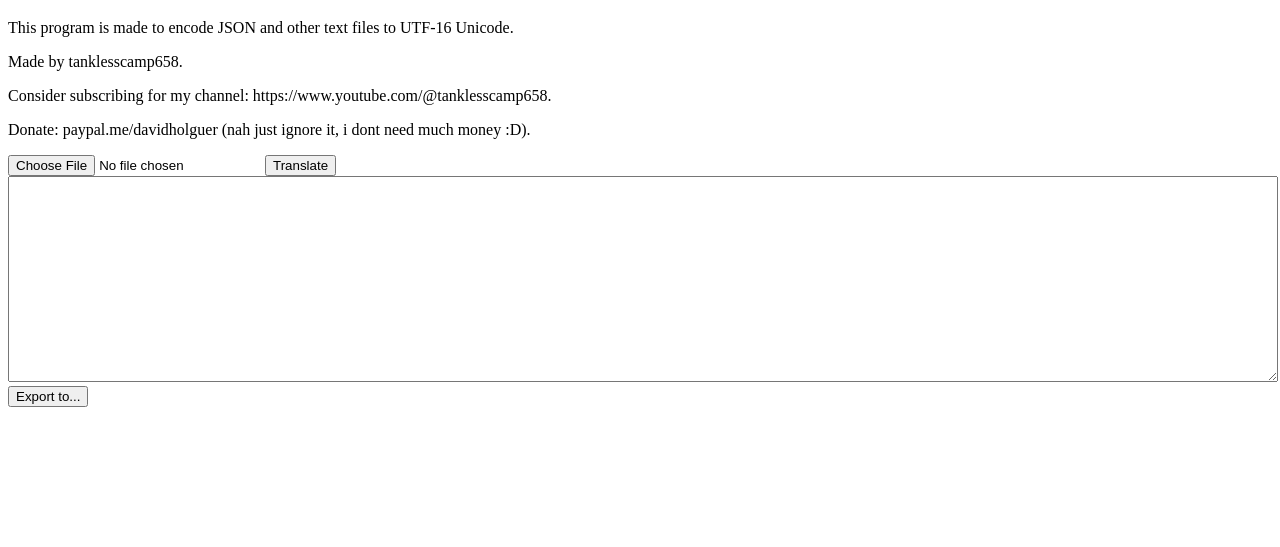
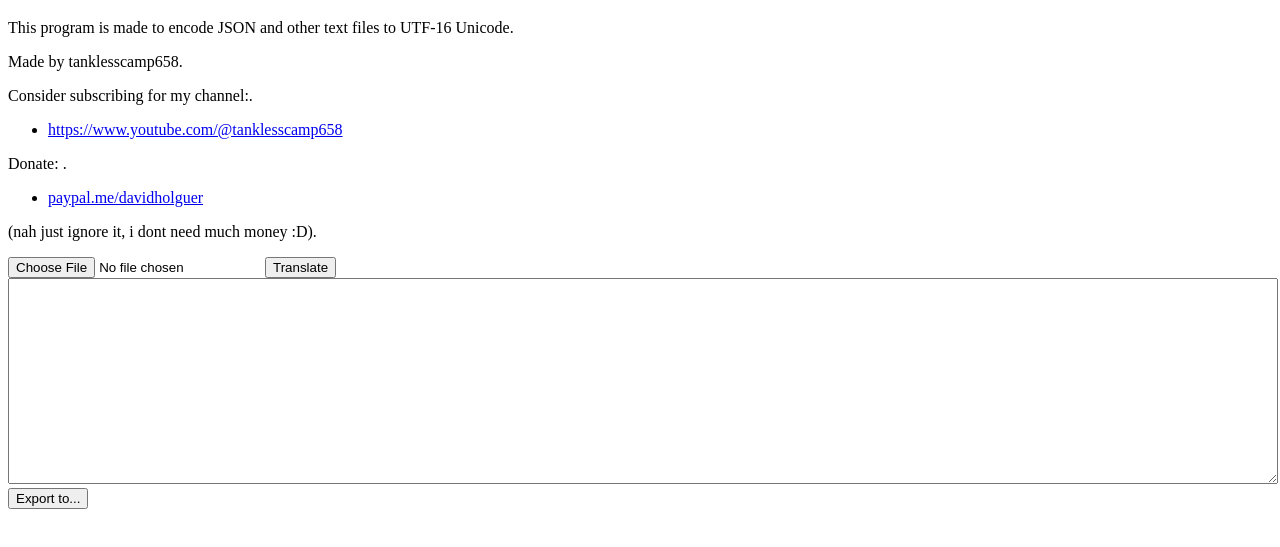
Before and after one commit to TanklessCamp658/Bedrock-Json-encoder, a plain HTML site: page docs/index.html in a window 1280 px wide. Shown: the part 61-608 px from the top of the page. Drawn offline with Linux system fonts and the light colour scheme.

Commit message:
Update index.html

```diff
--- a/docs/index.html
+++ b/docs/index.html
@@ -15,8 +15,15 @@
   <h1>JSON Encoder</h1>
 <p>This program is made to encode JSON and other text files to UTF-16 Unicode.</p>
 <p>Made by tanklesscamp658.</p>
-<p>Consider subscribing for my channel: https://www.youtube.com/@tanklesscamp658.</p>
-<p>Donate: paypal.me/davidholguer (nah just ignore it, i dont need much money :D).</p>
+<p>Consider subscribing for my channel:.</p>
+  <ul>
+    <li><a href="https://www.youtube.com/@tanklesscamp658">https://www.youtube.com/@tanklesscamp658</a></li>
+  </ul>
+<p>Donate: .</p>
+    <ul>
+    <li><a href="paypal.me/davidholguer">paypal.me/davidholguer</a></li>
+  </ul>
+<p>(nah just ignore it, i dont need much money :D).</p>
   <input type="file" id="inputFile" accept=".txt, .json, .java, .js">
   <button onclick="translateFile()">Translate</button>
   <div>
```
